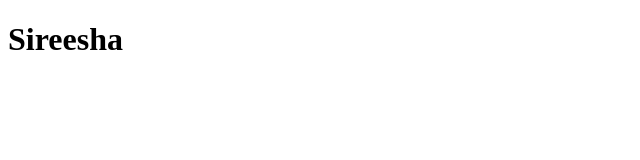
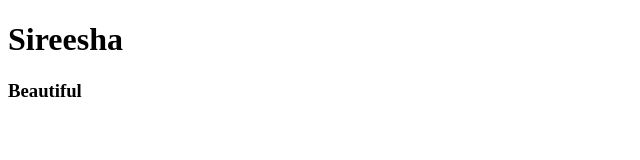
Before and after one commit to Siri-1022/Git_file, a plain HTML site: page Index.html in a window 1280 px wide. Shown: the whole page, without its empty margins (0-640 px from the left). Drawn offline with Linux system fonts and the light colour scheme.

Commit message:
version-2

```diff
--- a/Index.html
+++ b/Index.html
@@ -7,5 +7,6 @@
 </head>
 <body>
     <h1>Sireesha</h1>
+    <h3>Beautiful</h3>
 </body>
 </html>
```
